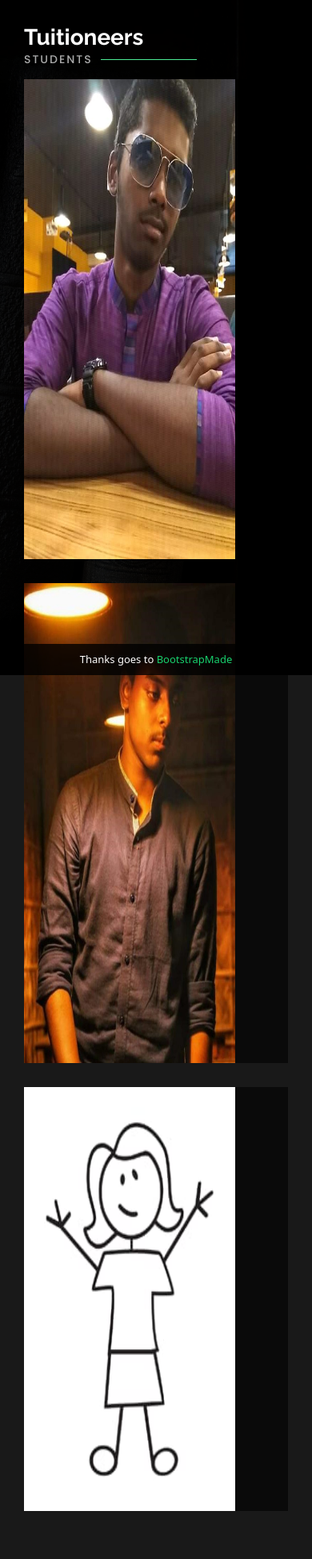
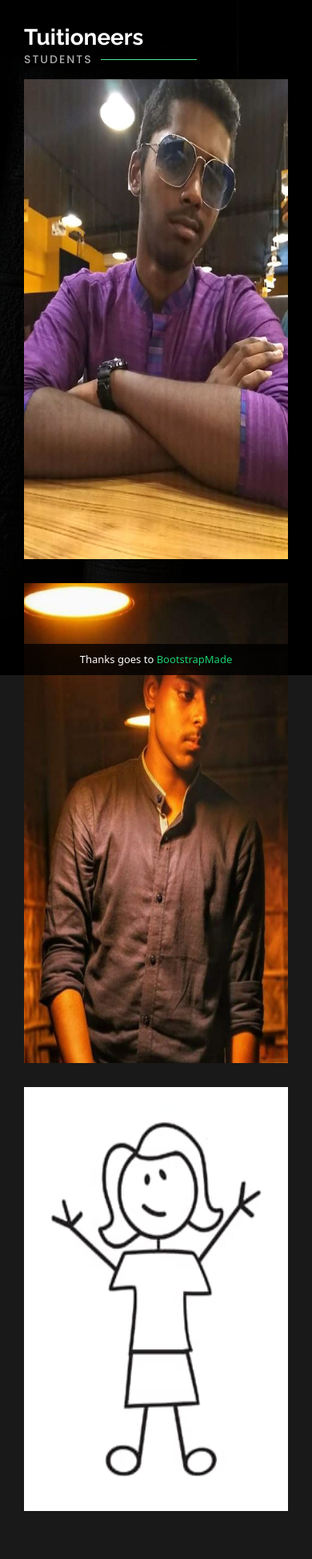
Before and after one commit to rh2975/tuitioneers, a Django app: page /teacher/2/ in a window 390 px wide. Shown: the whole page at 80% size. Run offline with Django 3.2, Linux system fonts and the light colour scheme; data comes from the database, SQL or seed files in the repository; some libraries are stand-ins or nearby versions.

Commit message:
sec commit

```diff
--- a/ttnapp/static/css/additionals.css
+++ b/ttnapp/static/css/additionals.css
@@ -10,7 +10,7 @@
 
 @media (max-width: 992px) {
   .resp {
-    width: 60%;
+    width: 100%;
   }
 }
 
@@ -21,6 +21,6 @@
 
 @media (max-width: 992px) {
   .resp2 {
-    width: 80%;
+    width: 100%;
   }
 }
```
